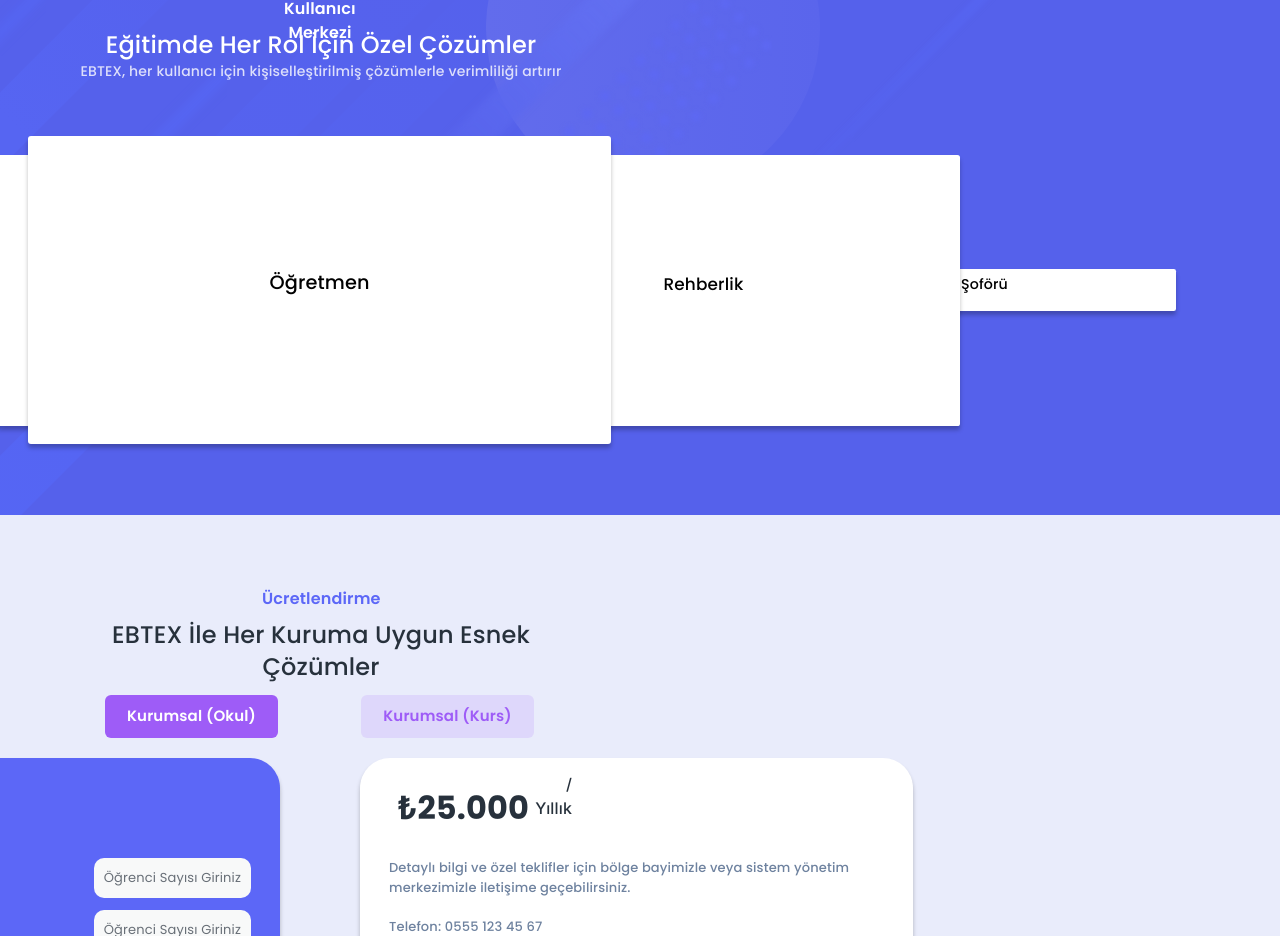
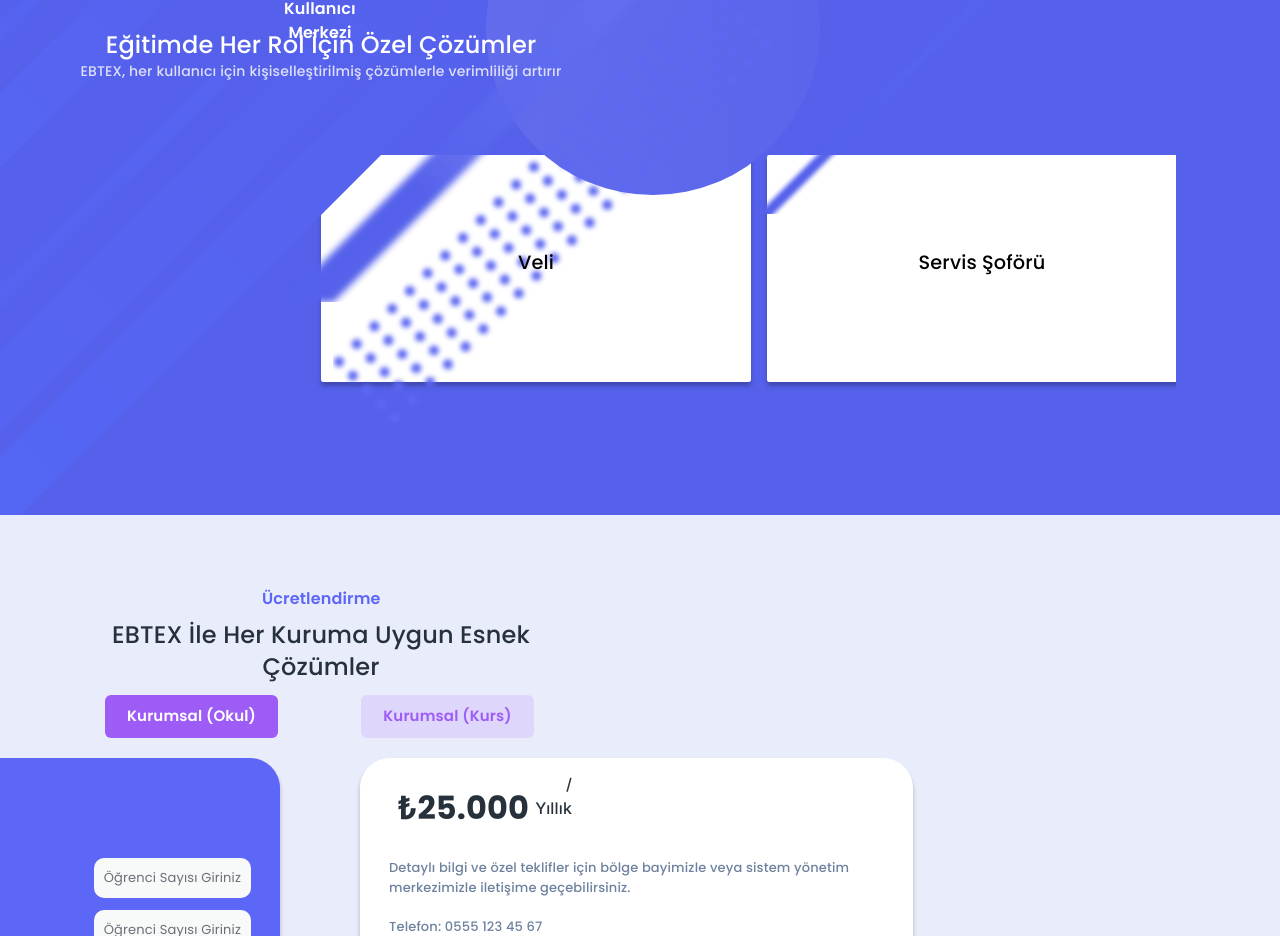
Before and after one commit to recepasl44/website, a Next.js app: page / in a window 1280 px wide. Shown: the part 4298-5234 px from the top of the page. Built offline with nearby package versions, Linux system fonts and the light colour scheme; what @mui/material-nextjs would draw is missing.

Commit message:
Add horizontal slider for dashboards

```diff
--- a/components/d-a-s-h-b-o-a-r-d-s.tsx
+++ b/components/d-a-s-h-b-o-a-r-d-s.tsx
@@ -1,39 +1,120 @@
+"use client";
 import type { NextPage } from "next";
+import { useEffect, useRef } from "react";
 
 export type DASHBOARDSType = {
   className?: string;
 };
 
+const useSlider = () => {
+  const sliderRef = useRef<HTMLDivElement>(null);
+
+  useEffect(() => {
+    const slider = sliderRef.current;
+    if (!slider) return;
+
+    let isDragging = false;
+    let startX = 0;
+    let scrollStart = 0;
+
+    const easeOut = (t: number) => 1 - Math.pow(1 - t, 3);
+
+    const animateScroll = (target: number) => {
+      const duration = 350;
+      const from = slider.scrollLeft;
+      const change = target - from;
+      const startTime = performance.now();
+
+      const step = (now: number) => {
+        const elapsed = now - startTime;
+        const progress = Math.min(elapsed / duration, 1);
+        slider.scrollLeft = from + change * easeOut(progress);
+        if (progress < 1) requestAnimationFrame(step);
+      };
+      requestAnimationFrame(step);
+    };
+
+    const snapToCard = () => {
+      const card = slider.querySelector<HTMLElement>(".card");
+      if (!card) return;
+      const gap = parseInt(getComputedStyle(slider).gap || "0", 10);
+      const cardWidth = card.offsetWidth + gap;
+      const index = Math.round(slider.scrollLeft / cardWidth);
+      animateScroll(index * cardWidth);
+    };
+
+    const pointerDown = (e: PointerEvent) => {
+      isDragging = true;
+      slider.setPointerCapture(e.pointerId);
+      startX = e.clientX;
+      scrollStart = slider.scrollLeft;
+    };
+
+    const pointerMove = (e: PointerEvent) => {
+      if (!isDragging) return;
+      const dx = e.clientX - startX;
+      slider.scrollLeft = scrollStart - dx;
+    };
+
+    const endDrag = () => {
+      if (!isDragging) return;
+      isDragging = false;
+      snapToCard();
+    };
+
+    slider.addEventListener("pointerdown", pointerDown);
+    slider.addEventListener("pointermove", pointerMove);
+    slider.addEventListener("pointerup", endDrag);
+    slider.addEventListener("pointercancel", endDrag);
+    slider.addEventListener("pointerleave", endDrag);
+
+    return () => {
+      slider.removeEventListener("pointerdown", pointerDown);
+      slider.removeEventListener("pointermove", pointerMove);
+      slider.removeEventListener("pointerup", endDrag);
+      slider.removeEventListener("pointercancel", endDrag);
+      slider.removeEventListener("pointerleave", endDrag);
+    };
+  }, []);
+
+  return sliderRef;
+};
+
 const DASHBOARDS: NextPage<DASHBOARDSType> = ({ className = "" }) => {
+  const sliderRef = useSlider();
+
   return (
-    <section
-      className={`w-[107rem] h-[19.263rem] flex flex-row items-start justify-start !pt-[1.188rem] !pb-[1.144rem] !pl-[13.563rem] !pr-[13.519rem] box-border relative z-[2] text-center text-[1.206rem] text-[#000] font-[Poppins] mq450:flex-col ${className}`}
+    <div
+      ref={sliderRef}
+      className={`w-full overflow-x-auto scroll-smooth snap-x snap-mandatory flex flex-row items-start justify-start !pt-[1.188rem] !pb-[1.144rem] !pl-[13.563rem] !pr-[13.519rem] box-border gap-4 text-center text-[1.206rem] text-[#000] font-[Poppins] mq450:flex-col ${className}`}
+      style={{ WebkitOverflowScrolling: "touch", scrollbarWidth: "none" }}
     >
-      <section className="h-[14.213rem] w-full !!m-[0 important] absolute top-[2.5rem] right-[0rem] left-[0rem] flex flex-row items-center justify-between gap-0 z-[0] text-center text-[0.888rem] text-[#000] font-[Poppins] mq450:static mq450:flex-col mq450:items-center">
-        <div className="h-[14.213rem] w-[26.875rem] shadow-[0px_4px_4px_rgba(0,_0,_0,_0.25)] rounded-[0.138rem] bg-[#fff] flex flex-col items-center justify-center !pt-[0.344rem] !pb-[0.969rem] !pl-[0.344rem] !pr-[0.344rem] box-border gap-[0.969rem]">
+      <style jsx>{`
+        div::-webkit-scrollbar {
+          display: none;
+        }
+      `}</style>
+      <div className="card h-[14.213rem] w-[26.875rem] flex-none shadow-[0px_4px_4px_rgba(0,_0,_0,_0.25)] rounded-[0.138rem] bg-[#fff] flex flex-col items-center justify-center pt-[0.344rem] pb-[0.969rem] px-[0.344rem] box-border gap-[0.969rem] snap-center">
         <div className="self-stretch h-[10.581rem] relative hidden" />
         <div className="relative font-medium">Veli</div>
       </div>
-        <div className="w-[26.875rem] shadow-[0px_4px_4px_rgba(0,_0,_0,_0.25)] rounded-[0.138rem] bg-[#fff] flex flex-col items-center justify-center !pt-[0.344rem] !pb-[0.969rem] !pl-[0.344rem] !pr-[0.344rem] box-border gap-[0.969rem]">
+      <div className="card h-[14.213rem] w-[26.875rem] flex-none shadow-[0px_4px_4px_rgba(0,_0,_0,_0.25)] rounded-[0.138rem] bg-[#fff] flex flex-col items-center justify-center pt-[0.344rem] pb-[0.969rem] px-[0.344rem] box-border gap-[0.969rem] snap-center">
         <div className="self-stretch h-[10.588rem] relative hidden" />
         <div className="relative font-medium">Servis Şoförü</div>
       </div>
-      </section>
-      <section className="h-[16.931rem] w-[79.919rem] flex flex-row items-center justify-between gap-0 z-[1] text-center text-[1.056rem] text-[#000] font-[Poppins] mq450:flex-col mq450:items-center">
-        <div className="h-[16.931rem] w-[32.031rem] shadow-[0px_4px_4px_rgba(0,_0,_0,_0.25)] rounded-[0.163rem] bg-[#fff] flex flex-col items-center justify-center !pt-[0.413rem] !pb-[1.156rem] !pl-[0.413rem] !pr-[0.413rem] box-border gap-[1.156rem]">
+      <div className="card h-[16.931rem] w-[32.031rem] flex-none shadow-[0px_4px_4px_rgba(0,_0,_0,_0.25)] rounded-[0.163rem] bg-[#fff] flex flex-col items-center justify-center pt-[0.413rem] pb-[1.156rem] px-[0.413rem] box-border gap-[1.156rem] snap-center">
         <div className="self-stretch h-[12.619rem] relative hidden" />
         <div className="relative font-medium">Öğrenci</div>
       </div>
-        <div className="h-[16.931rem] w-[32.031rem] shadow-[0px_4px_4px_rgba(0,_0,_0,_0.25)] rounded-[0.163rem] bg-[#fff] flex flex-col items-center justify-center !pt-[0.413rem] !pb-[1.156rem] !pl-[0.413rem] !pr-[0.413rem] box-border gap-[1.156rem]">
+      <div className="card h-[16.931rem] w-[32.031rem] flex-none shadow-[0px_4px_4px_rgba(0,_0,_0,_0.25)] rounded-[0.163rem] bg-[#fff] flex flex-col items-center justify-center pt-[0.413rem] pb-[1.156rem] px-[0.413rem] box-border gap-[1.156rem] snap-center">
         <div className="self-stretch h-[12.619rem] relative hidden" />
         <div className="relative font-medium">Rehberlik</div>
       </div>
-      </section>
-      <div className="h-full w-[36.444rem] !!m-[0 important] absolute top-[0rem] bottom-[0rem] left-[35.25rem] shadow-[0px_4px_4px_rgba(0,_0,_0,_0.25)] rounded-[0.188rem] bg-[#fff] flex flex-col items-center justify-center !pt-[0.469rem] !pb-[1.319rem] !pl-[0.469rem] !pr-[0.469rem] box-border gap-[1.319rem] z-[2]">
+      <div className="card h-[19.263rem] w-[36.444rem] flex-none shadow-[0px_4px_4px_rgba(0,_0,_0,_0.25)] rounded-[0.188rem] bg-[#fff] flex flex-col items-center justify-center pt-[0.469rem] pb-[1.319rem] px-[0.469rem] box-border gap-[1.319rem] snap-center">
         <div className="self-stretch h-[14.356rem] relative hidden" />
         <div className="relative font-medium">Öğretmen</div>
       </div>
-    </section>
+    </div>
   );
 };
 
```
Lines whose indentation alone changed are shown as unchanged.
